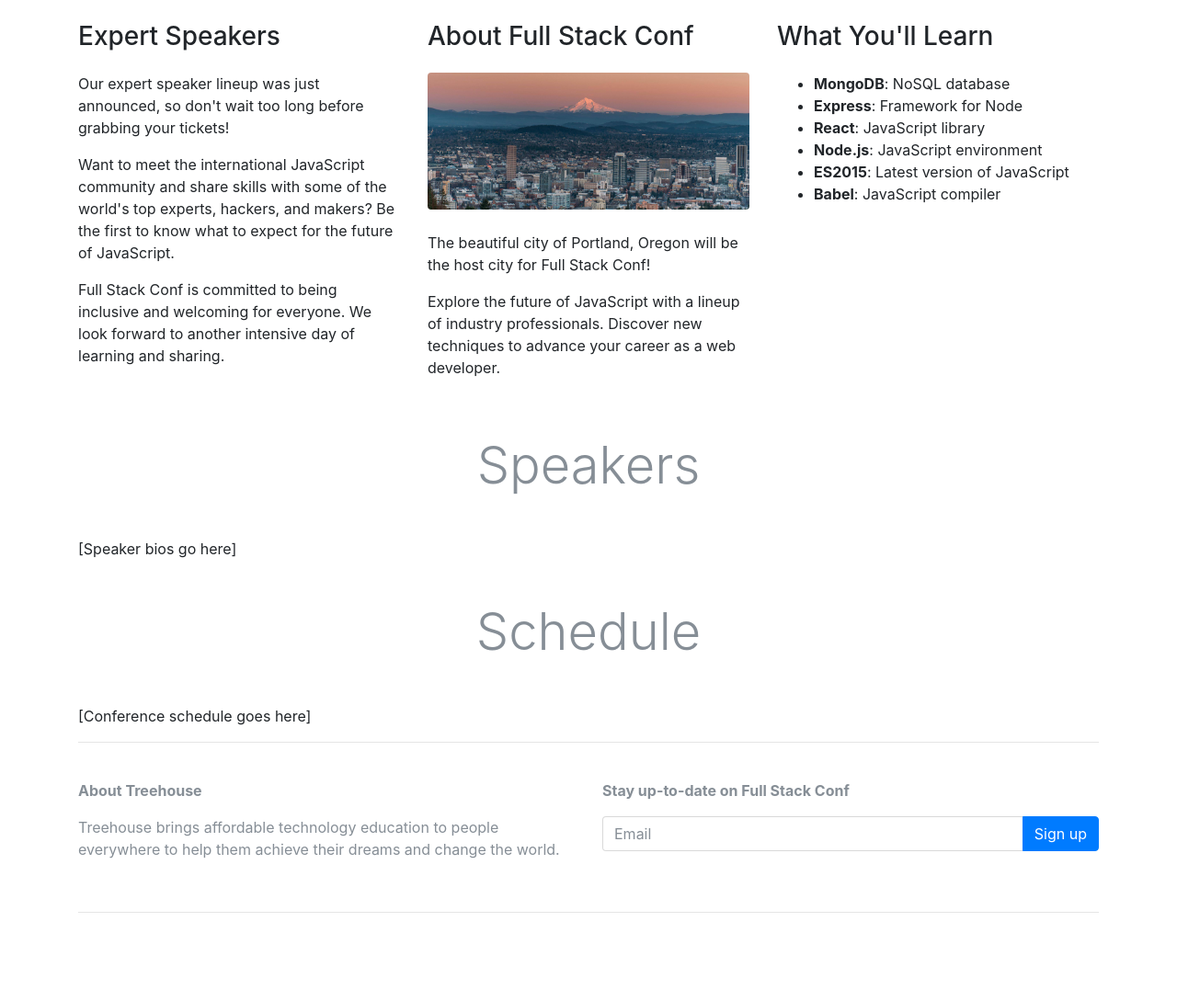
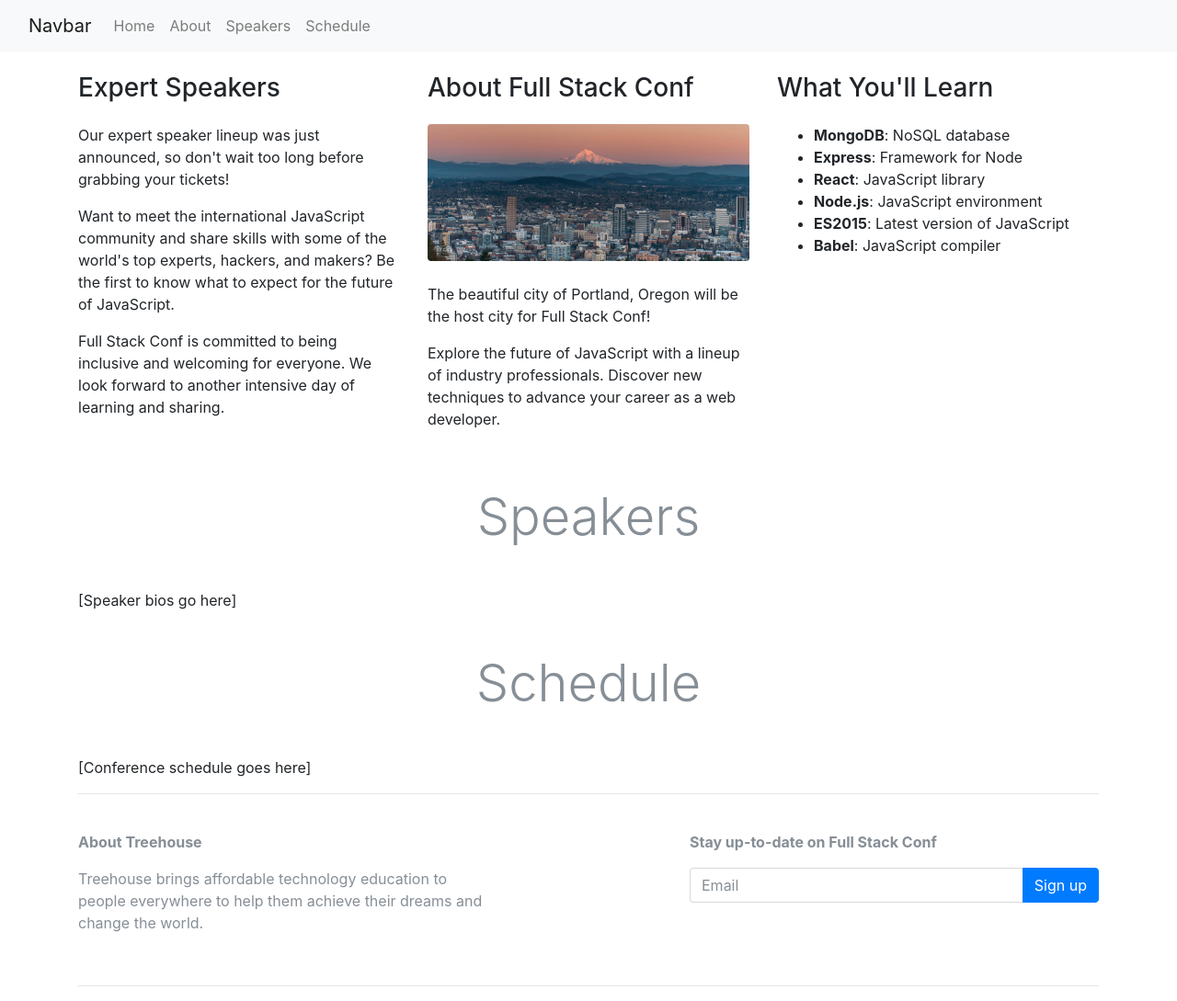
Before and after one commit to jtsapos1/Full-Stack-Conference, a plain HTML site: page index.html in a window 1280 px wide. Shown: the whole page at 92% size. Before the commit the page ends 1009 px from the top, so only its background shows below. Drawn offline with nearby package versions, Linux system fonts and the light colour scheme.

Commit message:
Updated index.html

```diff
--- a/index.html
+++ b/index.html
@@ -13,12 +13,33 @@
 </head>
 
 <body>
+  <!-- Navbar -->
+  <nav class="navbar navbar-expand-lg navbar-light bg-light">
+    <div class="container-fluid">
+      <a class="navbar-brand" href="#">Navbar</a>
+      <button class="navbar-toggler" type="button" data-toggle="collapse" data-target="#navbarNavAltMarkup"
+        aria-controls="navbarNavAltMarkup" aria-expanded="false" aria-label="Toggle navigation">
+        <span class="navbar-toggler-icon"></span>
+      </button>
+      <div class="collapse navbar-collapse" id="navbarNavAltMarkup">
+        <div class="navbar-nav">
+          <a class="nav-item nav-link" aria-current="page" href="#home">Home <span class="sr-only">
+              (current)
+            </span></a>
+          <a class="nav-item nav-link" href="#about">About</a>
+          <a class="nav-item nav-link" href="#speakers">Speakers</a>
+          <a class="nav-item nav-link" href="#schedule">Schedule</a>
+        </div>
+      </div>
+    </div>
+  </nav>
+  <!-- Navbar Ends -->
   <div class="container pt-4">
     <!--About section-->
     <div class="row">
       <div class="col-lg order-lg-2">
         <h3 class="mb-4">About Full Stack Conf</h3>
-        <img class="mb-4 img-fluid rounded" src="img/pdx.jpg" alt="Portland">
+        <img class="mb-4 img-fluid rounded d-none d-sm-block" src="img/pdx.jpg" alt="Portland">
         <p>The beautiful city of Portland, Oregon will be the host city for Full Stack Conf!</p>
         <p>Explore the future of JavaScript with a lineup of industry professionals. Discover new techniques to advance
           your career as a web developer.</p>
@@ -57,12 +78,12 @@
     <!-- signup form -->
     <hr>
     <div class="row py-4 text-muted">
-      <div class="col-md">
+      <div class="col-md col-xl-5">
         <p><strong>About Treehouse</strong></p>
         <p>Treehouse brings affordable technology education to people everywhere to help them achieve their dreams and
           change the world.</p>
       </div>
-      <div class="col-md">
+      <div class="col-md col-xl-5 ml-auto">
         <p><strong>Stay up-to-date on Full Stack Conf</strong></p>
         <div class="input-group">
           <input type="text" class="form-control" placeholder="Email">
```
